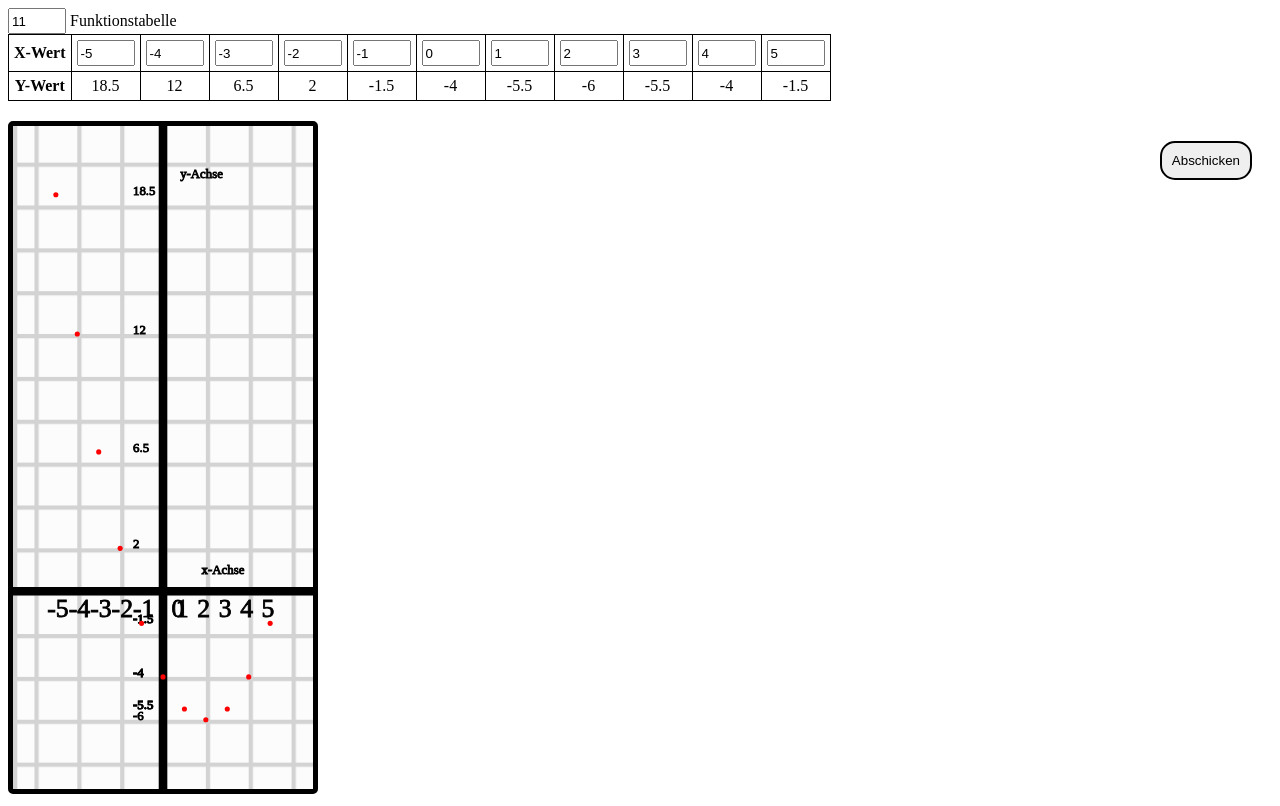
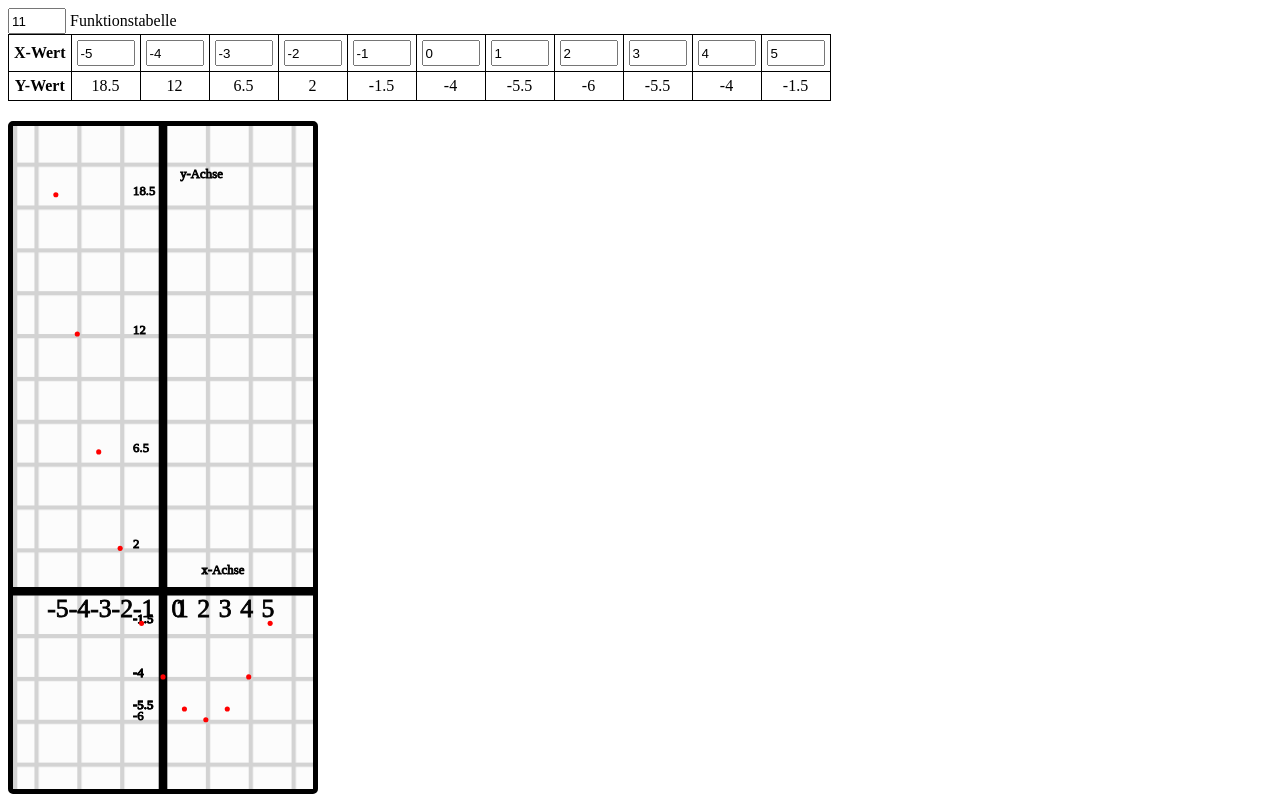
Before and after one commit to Gandalf2532/Mathe-Info, a plain HTML site: page SVGS/index.html in a window 1280 px wide. Drawn offline with Linux system fonts and the light colour scheme.

Commit message:
Button entfernt

```diff
--- a/SVGS/index.html
+++ b/SVGS/index.html
@@ -77,7 +77,6 @@
         <tr id="y-Reihe">
         </tr>
     </table>
-    <button onclick="werteberechnung(), zeichne()" class="button" id="button">Abschicken</button>
     <svg id="svg1" viewBox=" 0 0 0 0">
         <defs>
             <pattern id="grid" class="gitterlinie" patternUnits="userSpaceOnUse" width="50" height="50">
```
